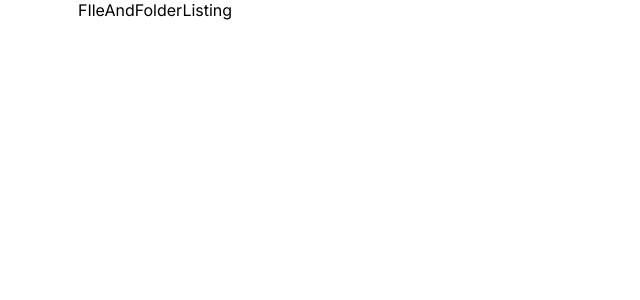
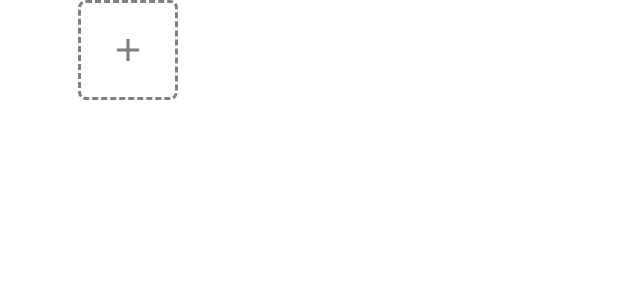
Before and after one commit to akshat-patel28/cloud-storage, a Next.js app: page / in a window 1280 px wide. Shown: the top 300 px of the page, without its empty margins (0-640 px from the left). Built offline with nearby package versions, Linux system fonts and the light colour scheme.

Commit message:
- add btn UI created

```diff
--- a/components/file-folder-listing/FIleAndFolderListing.jsx
+++ b/components/file-folder-listing/FIleAndFolderListing.jsx
@@ -1,5 +1,16 @@
+import styles from "./styles.module.css";
+import { MdOutlineAdd } from "react-icons/md";
 const FIleAndFolderListing = () => {
-  return <section className="container">FIleAndFolderListing</section>;
+  return (
+    <section className="container">
+      <div className={`${styles.file_and_floder_list_container} w-100 d-flex`}>
+        <div
+          className={`${styles.add_btn} d-flex justify-content-center align-items-center`}>
+          <MdOutlineAdd className={`${styles.add_icon} display-md`} />
+        </div>
+      </div>
+    </section>
+  );
 };
 
 export default FIleAndFolderListing;
--- /dev/null
+++ b/components/file-folder-listing/styles.module.css
@@ -0,0 +1,16 @@
+.file_and_floder_list_container {
+  max-width: 100%;
+  flex-wrap: wrap;
+  gap: 30px;
+}
+.add_btn {
+  width: 100px;
+  height: 100px;
+  border: 3px dashed gray;
+  cursor: pointer;
+  border-radius: 8px;
+}
+.add_icon {
+  color: gray;
+  text-shadow: 1px black;
+}
```
